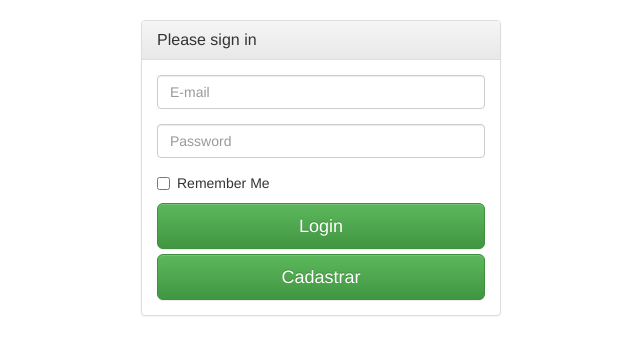
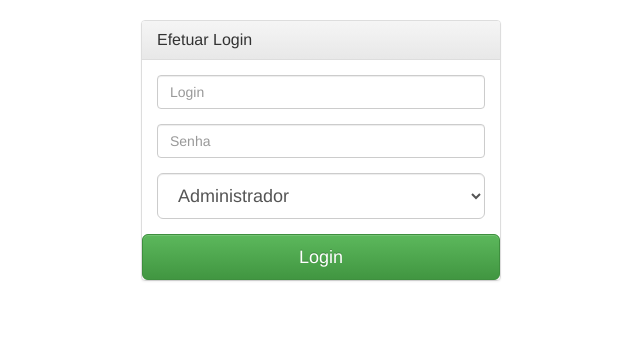
Before and after one commit to gisomarjr/Rastreador, a PHP site: page / in a window 1280 px wide. Shown: the top 355 px of the page, without its empty margins (319-959 px from the left). Run offline with PHP 8.4, Linux system fonts and the light colour scheme.

Commit message:
Login usuario - tela

```diff
--- a/Rastreador/index.php
+++ b/Rastreador/index.php
@@ -33,25 +33,27 @@
 		<div class="col-md-4 col-md-offset-4">
     		<div class="panel panel-default">
 			  	<div class="panel-heading">
-			    	<h3 class="panel-title">Please sign in</h3>
+			    	<h3 class="panel-title">Efetuar Login</h3>
 			 	</div>
 			  	<div class="panel-body">
-			    	<form accept-charset="UTF-8" role="form">
+                                    <form method="post" action="" accept-charset="UTF-8" role="form">
                     <fieldset>
 			    	  	<div class="form-group">
-			    		    <input class="form-control" placeholder="E-mail" name="email" type="text">
+			    		    <input class="form-control" placeholder="Login" name="login" type="text">
 			    		</div>
 			    		<div class="form-group">
-			    			<input class="form-control" placeholder="Password" name="password" type="password" value="">
+			    			<input class="form-control" placeholder="Senha" name="senha" type="password" value="">
 			    		</div>
-			    		<div class="checkbox">
-			    	    	<label>
-			    	    		<input name="remember" type="checkbox" value="Remember Me"> Remember Me
-			    	    	</label>
+
+			    <select id="tipo" name="tipo" class="form-control input-lg">
+			      <option value="1">Administrador</option>
+			      <option value="2">Funcionario</option>
+			      <option value="3">Cliente</option>
+			    </select>
+
 			    	    </div>
 			    		<input class="btn btn-lg btn-success btn-block" type="submit" value="Login">
 
-                                        <a class="btn btn-lg btn-success btn-block"  href="">Cadastrar</a>
 			    	</fieldset>
 			      	</form>
 			    </div>
```
